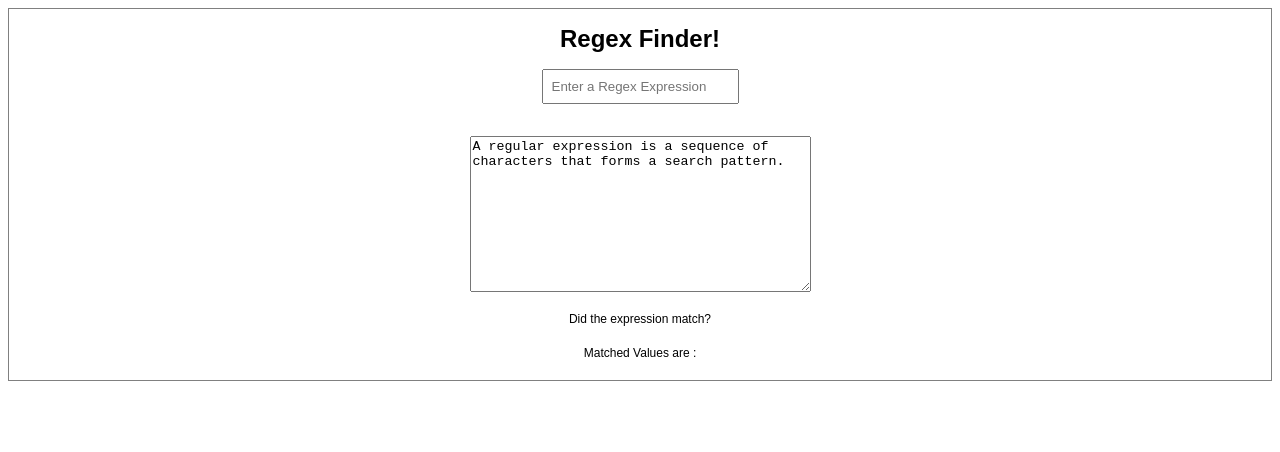
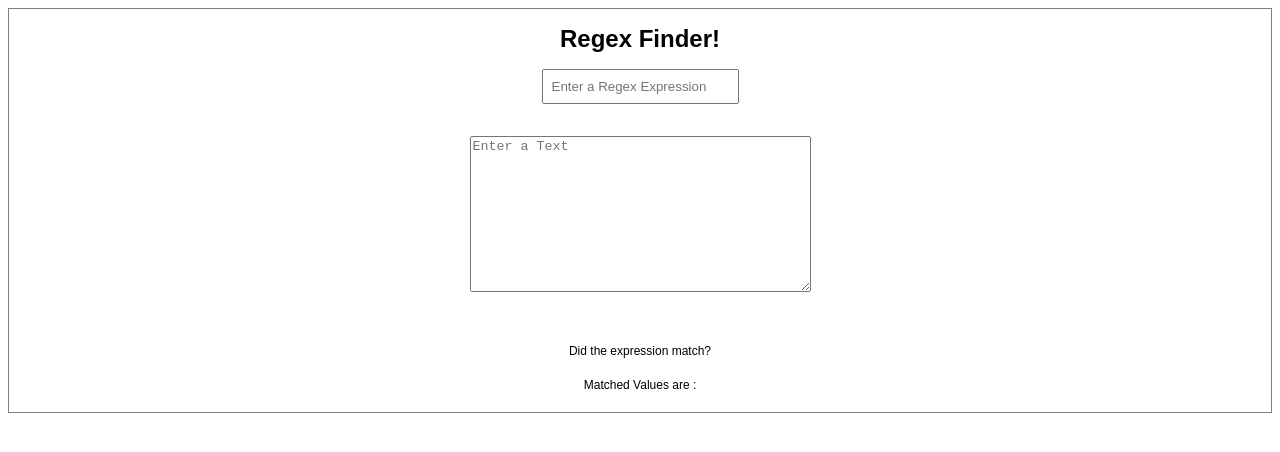
Before and after one commit to Maseeha26/angular-maseeha, an Angular app: page / in a window 1280 px wide. Shown: the top 452 px of the page. Built offline with nearby package versions, Linux system fonts and the light colour scheme.

Commit message:
4 files modified

```diff
--- a/src/app/regex-input/regex-input.component.css
+++ b/src/app/regex-input/regex-input.component.css
@@ -1,8 +1,4 @@
-.danger-class {
-  color: red;
-  font-size: 12px;
-  padding-right: 50px;
-}
+
 
 .label-class {
   font-size: 12px;
--- a/src/app/string-input/string-input.component.html
+++ b/src/app/string-input/string-input.component.html
@@ -1,4 +1,10 @@
+<form [formGroup]="stringForm" class="format">
 <div class="format">
-	<textarea rows="10" cols="40" (keyup)="sendString($event.target.value)" placeholder="Enter a Text">{{message}}
+	<textarea rows="10" cols="40" (keyup)="sendString($event.target.value)" formControlName="stringValue"  placeholder="Enter a Text">{{message}}
 </textarea>
+	<div class="danger-class"
+		*ngIf="!stringForm.controls['stringValue'].valid && stringForm.controls['stringValue'].touched">
+		Enter a valid Expression
+	</div>
 </div>
+</form>
--- a/src/app/string-input/string-input.component.ts
+++ b/src/app/string-input/string-input.component.ts
@@ -1,4 +1,6 @@
 import { Component, OnInit, Output, EventEmitter } from '@angular/core';
+import { FormBuilder, FormGroup } from '@angular/forms';
+import { Validators } from '@angular/forms';
 
 @Component({
   selector: 'app-string-input',
@@ -8,10 +10,14 @@
 export class StringInputComponent implements OnInit {
   public message = "A regular expression is a sequence of characters that forms a search pattern."
 
-  constructor() { }
+  stringForm: FormGroup;
+  constructor(private fb: FormBuilder) { }
   @Output() stringEmit = new EventEmitter()
 
   ngOnInit() {
+      this.stringForm = this.fb.group({
+      stringValue: ['', Validators.required]
+    });
     this.stringEmit.emit(this.message);
   }
 
--- a/src/styles.css
+++ b/src/styles.css
@@ -13,3 +13,9 @@
 input {
     padding: 8px;
 }
+
+.danger-class {
+  color: red;
+  font-size: 12px;
+  padding-right: 50px;
+}
```
